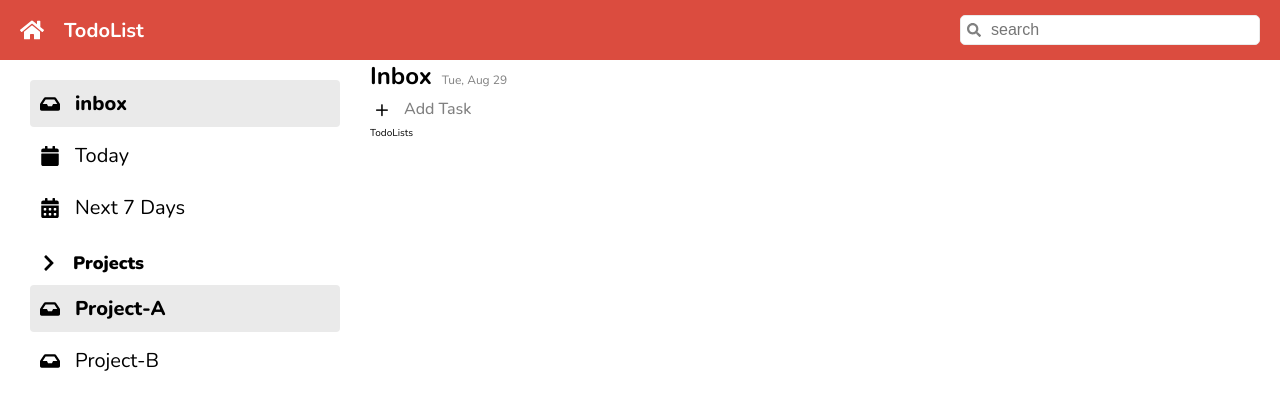
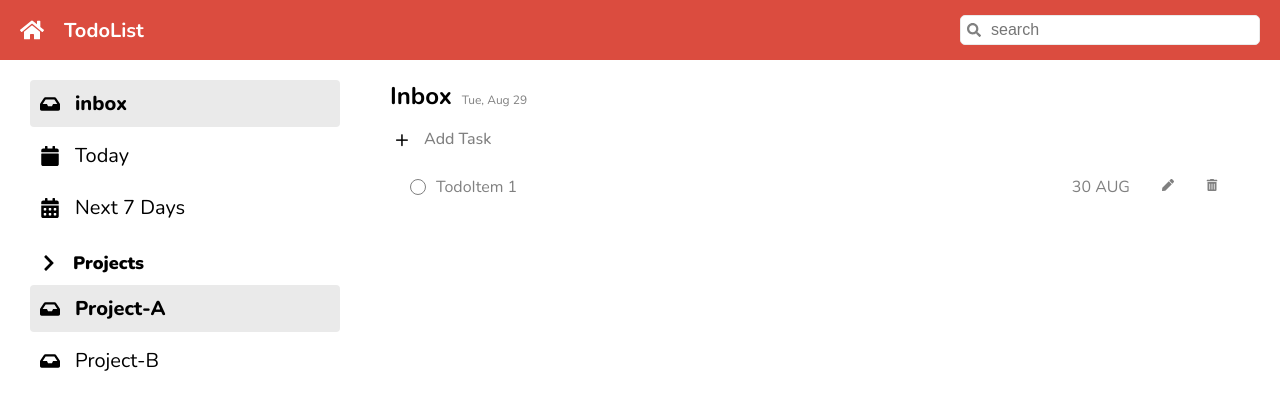
Before and after one commit to Surachotkit/CC15-Todolist, a React (Create React App) app: page / in a window 1280 px wide. Shown: the top 410 px of the page. Built offline with nearby package versions, Linux system fonts and the light colour scheme.

Commit message:
todo item

```diff
--- a/src/app/App.scss
+++ b/src/app/App.scss
@@ -79,5 +79,6 @@
 .todo__container {
   display: flex;
   flex-direction: column;
-  gap: 5px;
+  gap: 15px;
+  padding: 20px;
 }
--- a/src/components/Todo/TodoLists.jsx
+++ b/src/components/Todo/TodoLists.jsx
@@ -1,9 +1,26 @@
-import style from './TodoLists.module.scss'
-
+import styles from "./TodoLists.module.scss";
+import { FaTrashAlt, FaPen, FaRegCircle } from "react-icons/fa";
 function TodoLists() {
   return (
-    <div>TodoLists</div>
-  )
+    <ul className={styles.todo__lists}>
+      <li className={styles.todo}>
+        <span className={styles.todo__checkbox}>
+            {/* <FaRegCircle/> */}
+        </span>
+        <p className={styles.todo__task}>TodoItem 1 </p>
+        <span className={styles.todo__date}>30 AUG</span>
+        <div className={styles.todo__action}>
+          <span className={styles.todo__edit}>
+            <FaPen/>
+          </span>
+          <span className={styles.todo__delete}>
+            <FaTrashAlt/>
+
+          </span>
+        </div>
+      </li>
+    </ul>
+  );
 }
 
-export default TodoLists
+export default TodoLists;
--- a/src/components/Todo/TodoLists.module.scss
+++ b/src/components/Todo/TodoLists.module.scss
@@ -1 +1,39 @@
-@import '../../index.scss'
+@import '../../index.scss';
+
+.todo{
+    display: flex;
+    gap: 10px;
+    padding: 10px 20px;
+    align-items: center;
+    cursor: pointer;
+    border-radius: 4px;
+    font-size: 1.6rem;
+    color: $grey-dark;
+
+    &:hover{
+        background-color: $grey-light;
+    }
+    &__checkbox{
+        color: $grey-dark;
+        height: 16px;
+        width: 16px;
+        display: block;
+        border: 1px solid $grey-dark;
+        text-align: center;
+        line-height: 16px;
+        border-radius: 16px;
+    }
+    &__task{
+        flex: 1;
+    }
+    &__date{
+
+    }
+    &__action{
+        flex-basis: 100px; //เอาพื้นที่ไว้ 100px
+        display: flex;
+        gap: 10px;
+        justify-content: space-evenly;
+        font-size: 1.2rem;
+    }
+}
```
